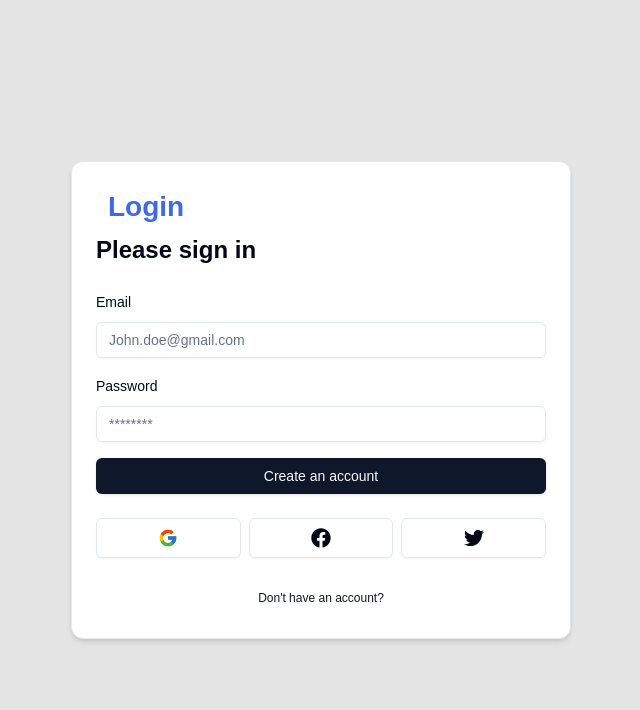
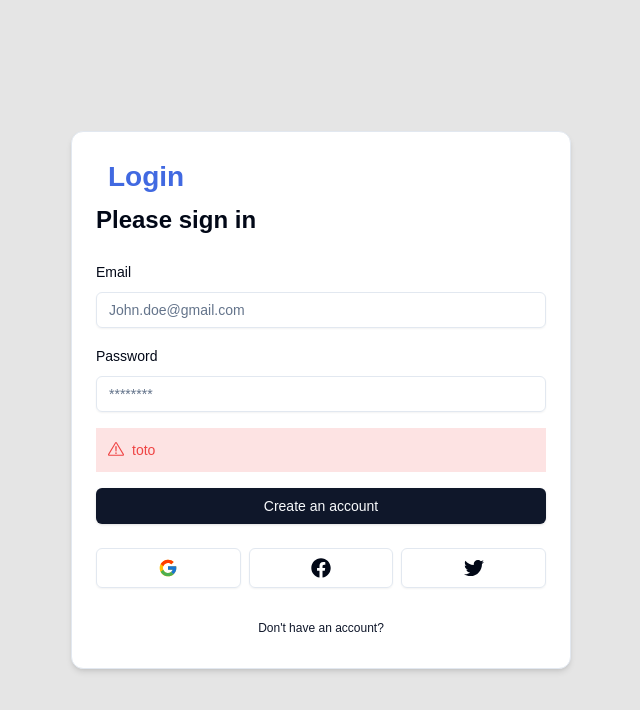
Before and after one commit to manuellito/next_auth_prisma_starter, a Next.js app: page /login in a window 1280 px wide. Shown: the top 710 px of the page, without its empty margins (319-959 px from the left). Built offline with nearby package versions, Linux system fonts and the light colour scheme.

Commit message:
Add error field if errors

```diff
--- a/src/components/auth/login-form.jsx
+++ b/src/components/auth/login-form.jsx
@@ -16,6 +16,7 @@
 import { LoginSchema } from "@/schemas/auth";
 import { Input } from "@/components/ui/input";
 import { Button } from "@/components/ui/button";
+import { FormError } from "../form-error";
 //import { login } from "@/actions/auth";
 
 const LoginForm = () => {
@@ -75,6 +76,7 @@
 
                   )}
               />
+              <FormError message="toto" />
               <Button
                 type="submit"
                 className="w-full"
--- /dev/null
+++ b/src/components/form-error.jsx
@@ -0,0 +1,12 @@
+import { ExclamationTriangleIcon } from "@radix-ui/react-icons";
+
+export const FormError = ({ message }) => {
+  if(!message) return null;
+
+  return (
+    <div className="bg-destructive/15 p-3 rouded-md flex items-center gap-x-2 text-sm text-destructive">
+      <ExclamationTriangleIcon className="h-4 w-4"/>
+      <span>{message}</span>
+    </div>
+  );
+};
```
